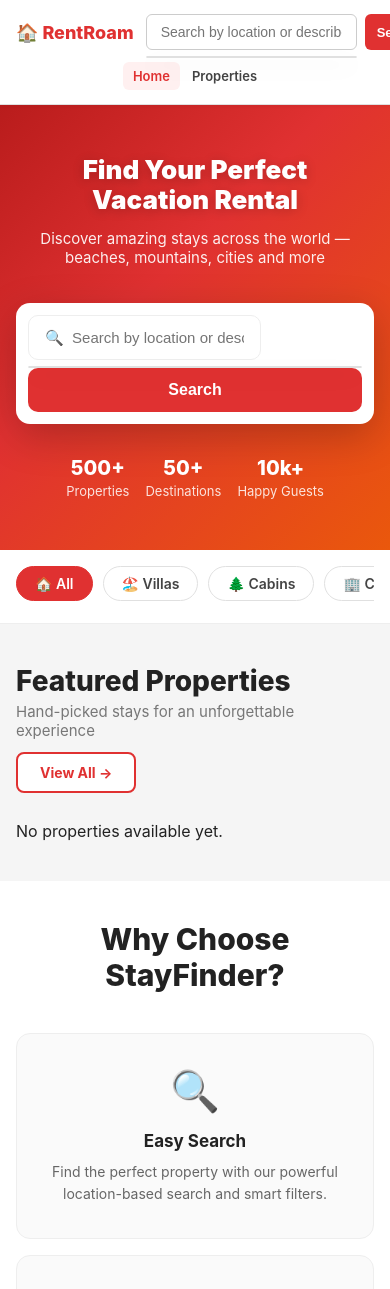
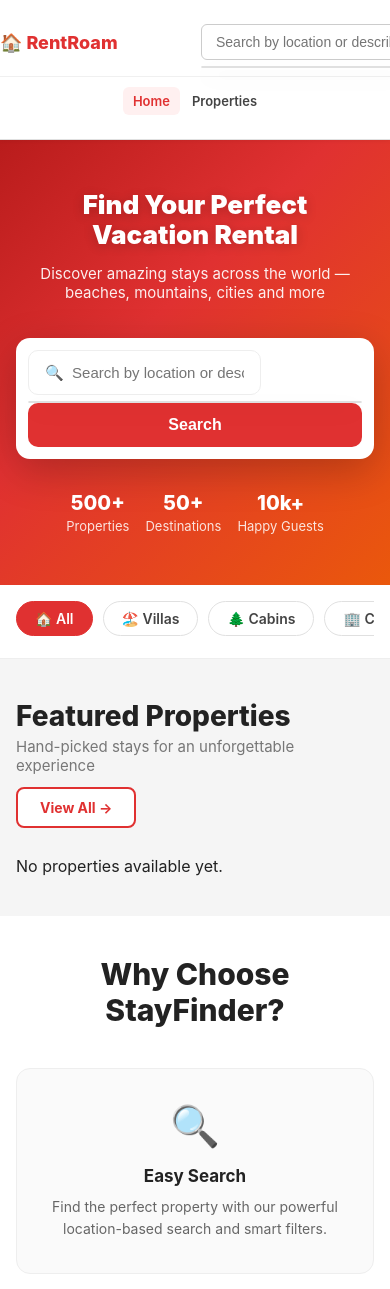
Before and after one commit to robiulislam99/GeoDjango-Property-MS_Md-Robiul-Islam, a Django app: template templates/property_app/home.html in a window 390 px wide; the page is wider, and only the part inside the window is pictured. Shown: the top 1289 px of that part. Run offline with Django 5.2, Linux system fonts and the light colour scheme; the template is opened without the code that fills it, so the values that code supplies are empty; parts of the project's set-up code (start-up, migrations or seed data) failed here and were passed over.

Commit message:
feat: add full responsive design for mobile, tablet and desktop

```diff
--- a/static/css/style.css
+++ b/static/css/style.css
@@ -264,3 +264,56 @@ a { text-decoration: none; color: inherit; }
     .logo { font-size: 18px; }
     .header-search button { padding: 9px 12px; font-size: 13px; }
 }
+
+
+/* ── PREVENT HORIZONTAL OVERFLOW ── */
+html, body {
+    overflow-x: hidden;
+    max-width: 100%;
+}
+
+.container {
+    width: 100%;
+}
+
+@media (max-width: 768px) {
+    .header-inner {
+        flex-wrap: wrap;
+        padding: 10px 0;
+    }
+
+    .logo {
+        flex: 1;
+    }
+
+    .main-nav {
+        order: 3;
+        width: 100%;
+        justify-content: center;
+        border-top: 1px solid #f0f0f0;
+        padding-top: 10px;
+        margin-top: 4px;
+    }
+
+    .header-search {
+        order: 2;
+        width: 100%;
+        max-width: 100%;
+    }
+
+    /* Fix footer overflow */
+    .footer-inner {
+        grid-template-columns: 1fr;
+    }
+
+    /* Fix why-us grid overflow */
+    .why-grid {
+        grid-template-columns: 1fr 1fr;
+    }
+}
+
+@media (max-width: 480px) {
+    .why-grid {
+        grid-template-columns: 1fr;
+    }
+}
--- a/templates/base.html
+++ b/templates/base.html
@@ -5,7 +5,7 @@
     <meta charset="UTF-8">
     <meta name="viewport" content="width=device-width, initial-scale=1.0">
     <title>{% block title %}RentRoam{% endblock %}</title>
-    <link rel="stylesheet" href="{% static 'css/style.css' %}?v=5">
+    <link rel="stylesheet" href="{% static 'css/style.css' %}?v=11">
 </head>
 <body>
 
```
